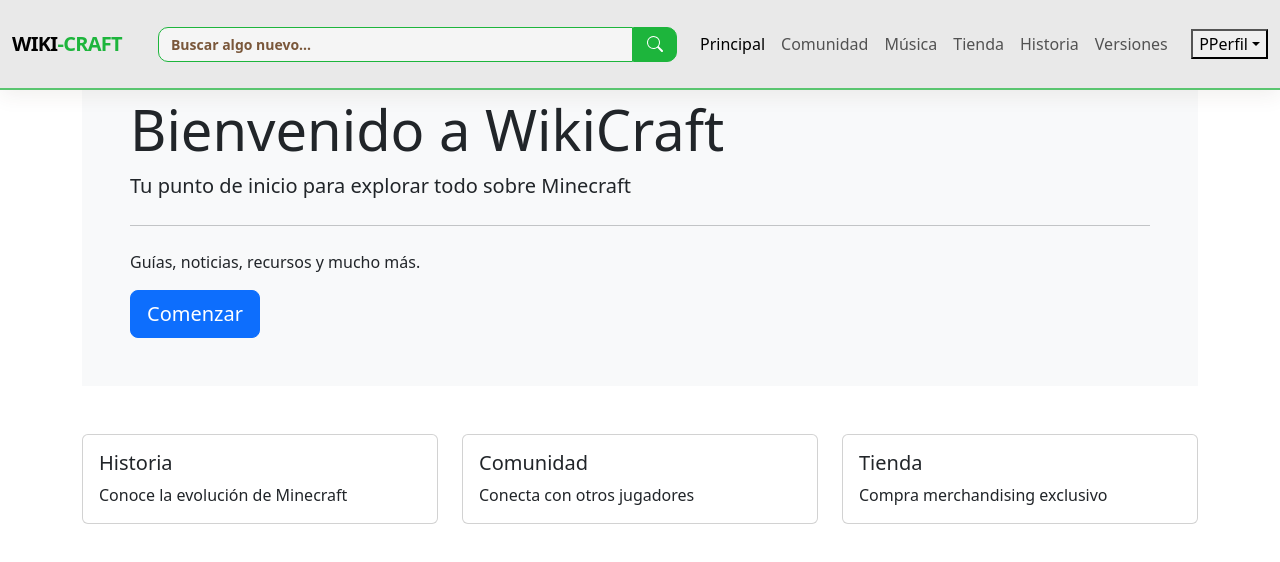
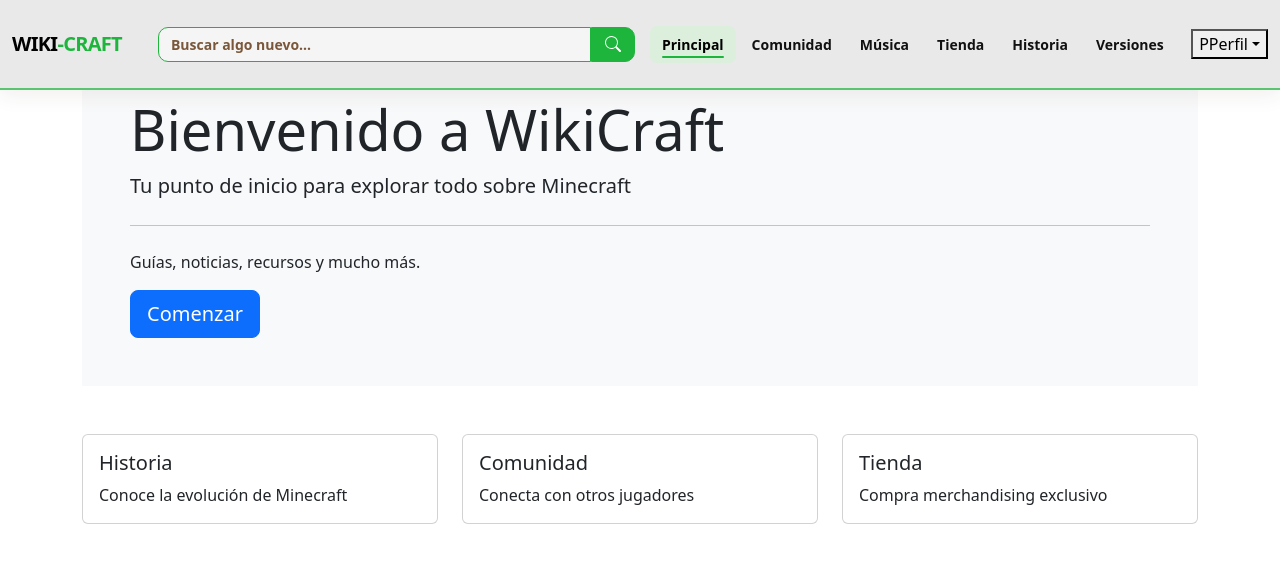
Before and after one commit to Geronimogomez09/ProyectolLasMusumes, a React (Vite) app: page / in a window 1280 px wide. Shown: the top 562 px of the page. Built offline with nearby package versions, Linux system fonts and the light colour scheme.

Commit message:
Agregando estilo a los links

```diff
--- a/src/styles/header.css
+++ b/src/styles/header.css
@@ -124,7 +124,53 @@
 
 .btn-search:hover {
   background: #00a521;
-  color: #ffffff;
+  color: #00ff0d3b;
   transform: scaleX(1.01);
-  box-shadow: 0 0 0 0.2rem rgba(29, 181, 60, 0.18);
 }
+
+/* Links que se muestran en la navegación principal. */
+.header-nav {
+  display: flex;
+  align-items: center;
+  gap: 4px;
+  margin: 0;
+}
+
+.header-nav .nav-link {
+  position: relative;
+  padding: 8px 12px !important;
+  border-radius: 7px;
+  color: #111111;
+  font-size: 14px;
+  font-weight: 600;
+  white-space: nowrap;
+  transition: color 0.2s ease, background 0.2s ease;
+}
+
+.header-nav .nav-link::after {
+  content: "";
+  position: absolute;
+  right: 12px;
+  bottom: 5px;
+  left: 12px;
+  height: 2px;
+  border-radius: 2px;
+  background: var(--verde);
+  transform: scaleX(0);
+  transition: transform 0.2s ease;
+}
+
+.header-nav .nav-link:hover {
+  background: #dcefdc;
+  color: #1db53c;
+}
+
+.header-nav .nav-link:hover::after,
+.header-nav .nav-link.active::after {
+  transform: scaleX(1);
+}
+
+.header-nav .nav-link.active {
+  background: #dcefdc;
+  color: #1db53c;
+}
```
